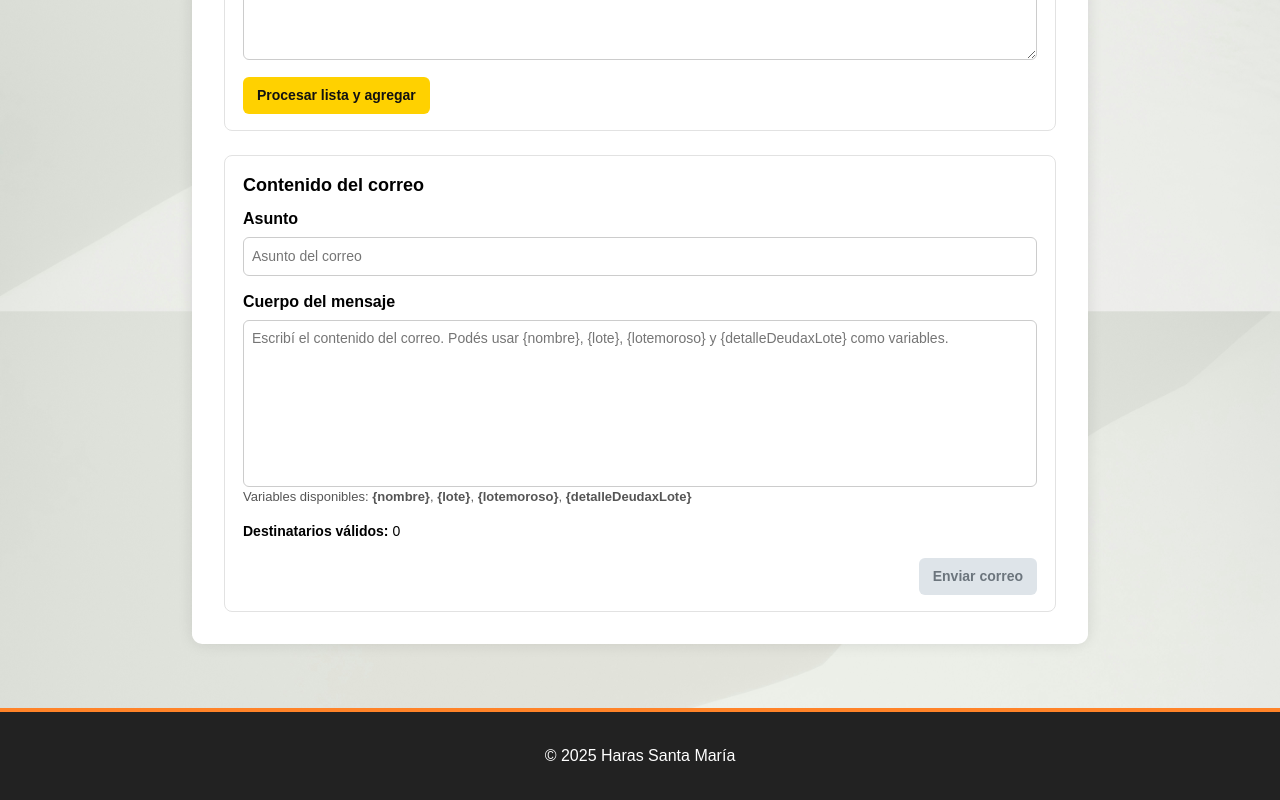
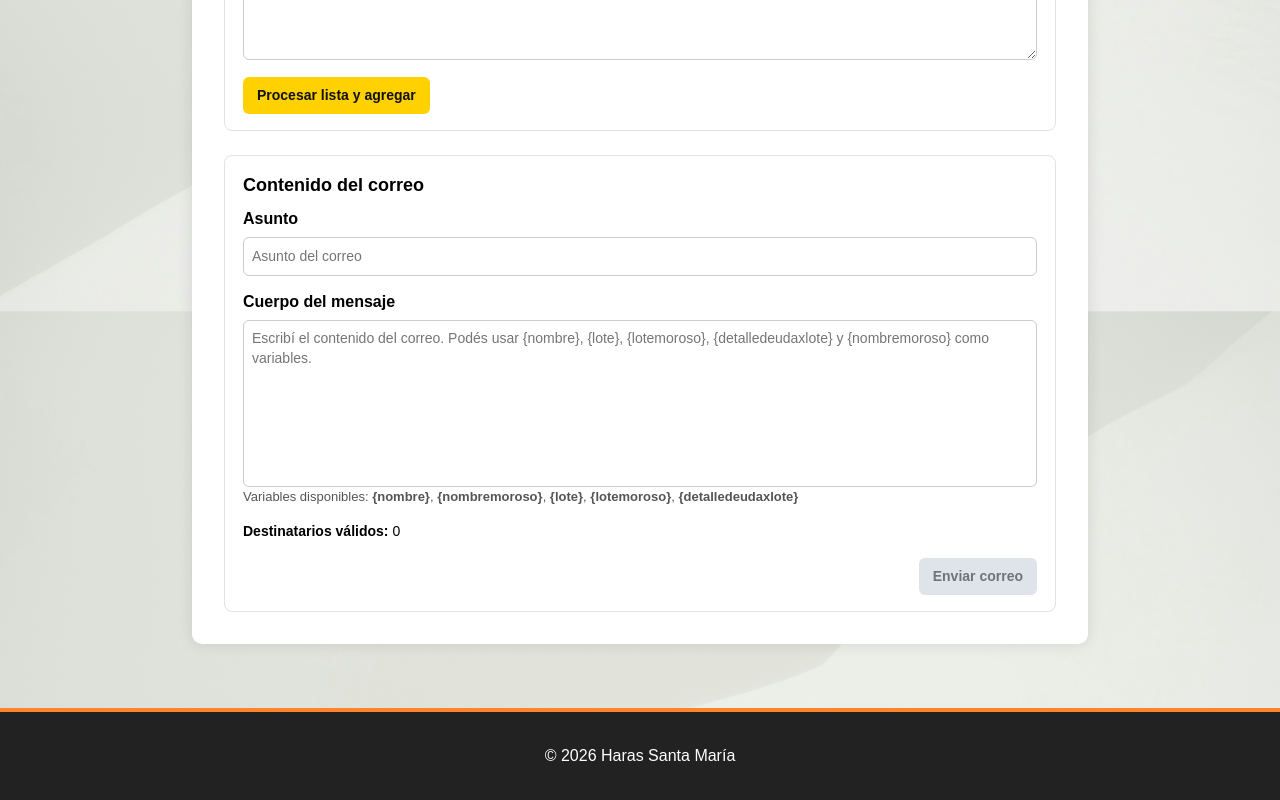
Before and after one commit to tomasbastiani/haras-app, a Vue app: page /send-email in a window 1280 px wide. Shown: the part 635-1435 px from the top of the page. Built offline with nearby package versions, Linux system fonts and the light colour scheme; sample sign-in values are in the browser's storage.

Commit message:
master pwa

```diff
--- a/src/components/EnviarCorreo.vue
+++ b/src/components/EnviarCorreo.vue
@@ -127,7 +127,7 @@
               v-model="body"
               class="textarea-body textarea-overlay"
               rows="8"
-              placeholder="Escribí el contenido del correo. Podés usar {nombre}, {lote}, {lotemoroso} y {detalleDeudaxLote} como variables."
+              placeholder="Escribí el contenido del correo. Podés usar {nombre}, {lote}, {lotemoroso}, {detalledeudaxlote} y {nombremoroso} como variables."
               @scroll="syncBodyScroll"
             ></textarea>
           </div>
@@ -135,9 +135,10 @@
           <p class="help-text">
             Variables disponibles:
             <strong>{nombre}</strong>,
+            <strong>{nombremoroso}</strong>,
             <strong>{lote}</strong>,
             <strong>{lotemoroso}</strong>,
-            <strong>{detalleDeudaxLote}</strong>
+            <strong>{detalledeudaxlote}</strong>
           </p>
         </div>
 
@@ -192,9 +193,10 @@ const bodyHighlightRef = ref(null);
 // 🔹 variables permitidas
 const allowedVars = [
   '{nombre}',
+  '{nombremoroso}',
   '{lote}',
   '{lotemoroso}',
-  '{detalleDeudaxLote}',
+  '{detalledeudaxlote}',
 ];
 
 // helper para escapar texto en regex
--- a/src/components/Footer.vue
+++ b/src/components/Footer.vue
@@ -1,6 +1,6 @@
 <template>
   <footer class="footer">
-    <p>© 2025 Haras Santa María</p>
+    <p>© 2026 Haras Santa María</p>
   </footer>
 </template>
 
--- a/src/components/ImportGastos.vue
+++ b/src/components/ImportGastos.vue
@@ -41,12 +41,14 @@
         <thead>
           <tr>
             <th>Email</th>
+            <th>Nombre</th>
             <th>Número de Lote</th>
           </tr>
         </thead>
         <tbody>
           <tr v-for="item in datosFiltrados" :key="item.email + item.nlote">
             <td>{{ item.email }}</td>
+            <td>{{ item.nombre }}</td>
             <td>{{ item.nlote }}</td>
           </tr>
         </tbody>
--- a/src/components/ImportMorosos.vue
+++ b/src/components/ImportMorosos.vue
@@ -42,6 +42,7 @@
         <thead>
           <tr>
             <th>Email</th>
+            <th>Nombre</th>
             <th>Número de Lote</th>
             <th>Monto</th>
           </tr>
@@ -49,6 +50,7 @@
         <tbody>
           <tr v-for="item in datosFiltrados" :key="item.id">
             <td>{{ item.email }}</td>
+            <td>{{ item.nombre }}</td>
             <td>{{ item.nlote }}</td>
             <td>$ {{ item.monto }}</td>
           </tr>
```
